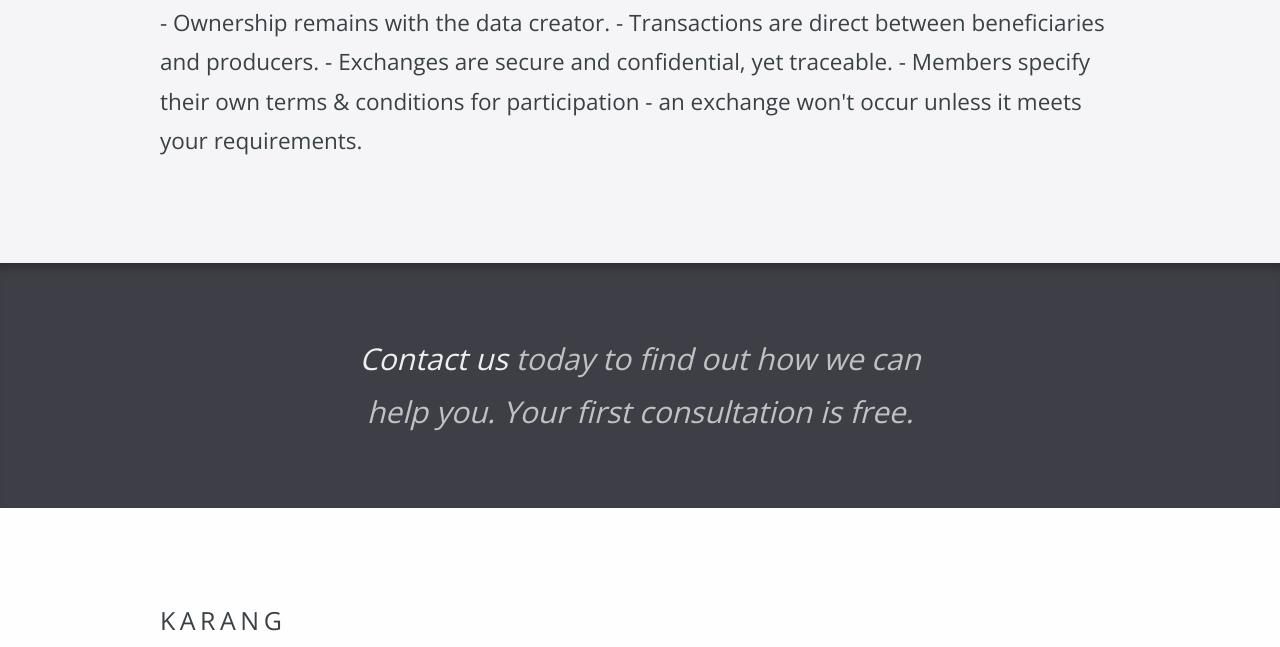
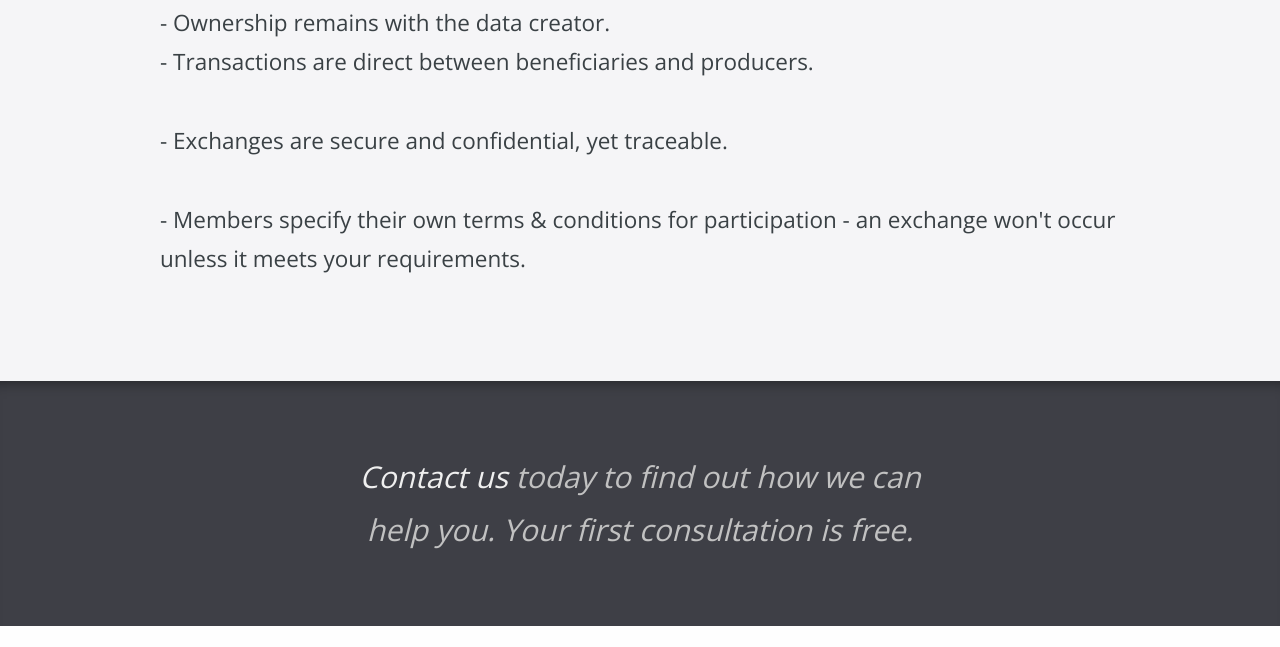
Before and after one commit to SSOATeam/website, a Jekyll site: the page built from how-it-works.html, in a window 1280 px wide and 900 px high, scrolled down 1157 px, cut to the strip 253-900 px from the top of the window. Built offline with Jekyll 4.4.1, drawn with Linux system fonts in a browser that asks for light colours.

```diff
--- a/how-it-works.html
+++ b/how-it-works.html
@@ -34,9 +34,15 @@ navigation_order: 1
 
 	<p>
 		- Ownership remains with the data creator.
-		- Transactions are direct between beneficiaries and producers.
-		- Exchanges are secure and confidential, yet traceable.
-		- Members specify their own terms & conditions for participation - an exchange won't occur unless it meets your requirements.
+		<br>
+			- Transactions are direct between beneficiaries and producers.
+		</br>
+		<br>
+			- Exchanges are secure and confidential, yet traceable.
+		</br>
+		<br>
+			- Members specify their own terms & conditions for participation - an exchange won't occur unless it meets your requirements.
+		</br>
 	</p>
 
 </div>
```
